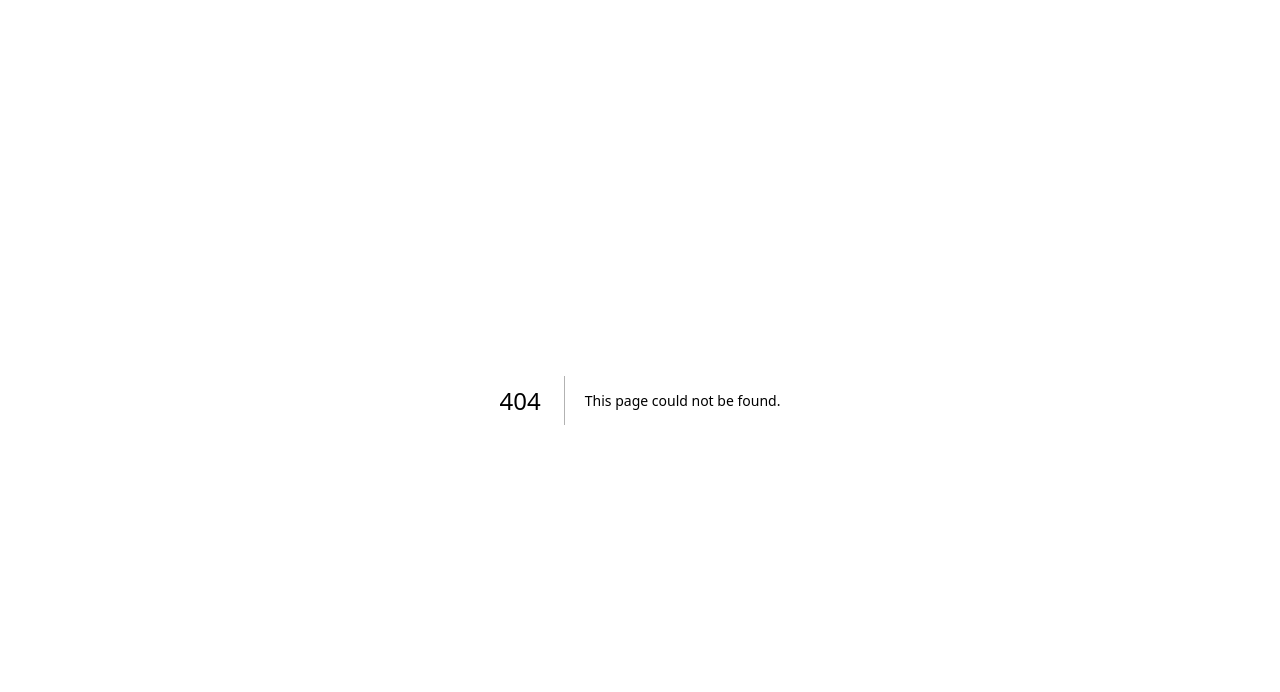
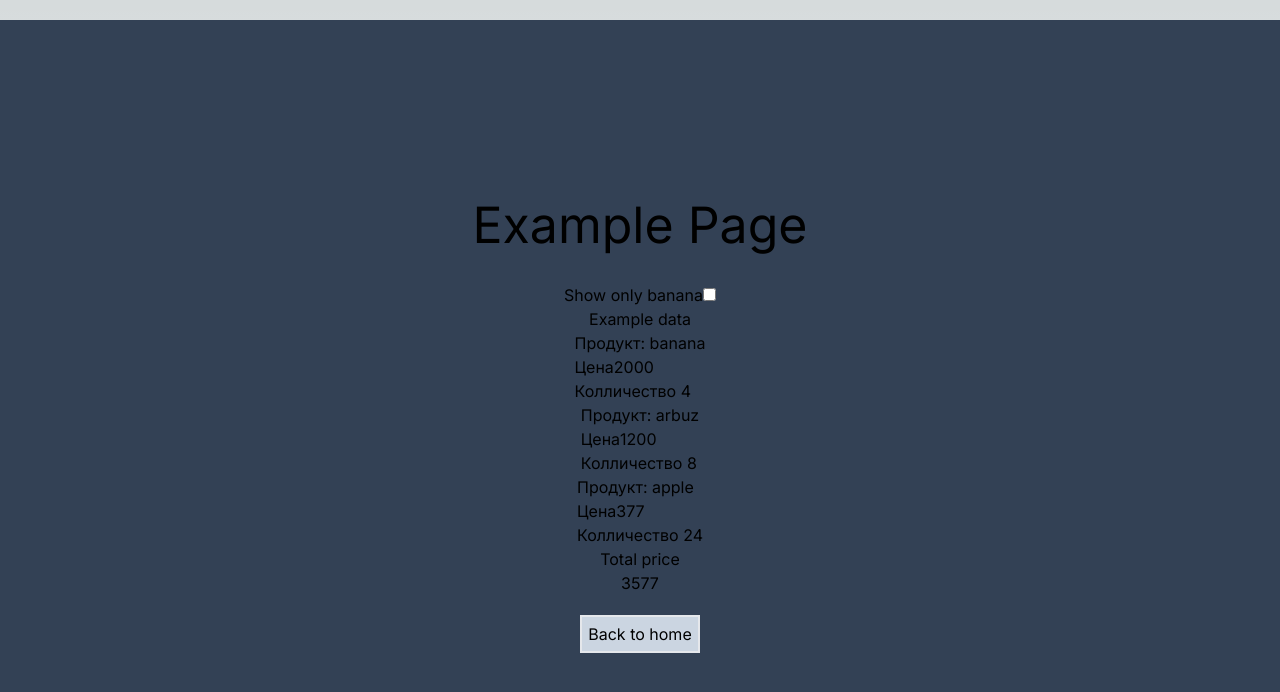
Before and after one commit to Vichislav/gameshop, a Next.js app: page /example in a window 1280 px wide. Before the commit this address had no page. Shown: the top 692 px of the page. Built offline with nearby package versions, Linux system fonts and the light colour scheme.

Commit message:
example component work

```diff
--- /dev/null
+++ b/app/example/page.tsx
@@ -0,0 +1,96 @@
+'use client'
+import { useEffect, useState } from 'react'
+import { useRouter } from 'next/navigation';
+import React from 'react';
+
+interface IProduct {
+  name: string,
+  count: number,
+  price: number,
+}
+
+
+
+const products: IProduct[] = [
+  { name: "banana", count: 2, price: 1000 },
+  { name: "banana", count: 2, price: 1000 },
+  { name: "arbuz", count: 2, price: 1000 },
+  { name: "arbuz", count: 4, price: 100 },
+  { name: "arbuz", count: 2, price: 100 },
+  { name: "apple", count: 7, price: 333 },
+  { name: "apple", count: 8, price: 22 },
+  { name: "apple", count: 9, price: 22 },
+];
+
+
+const filtredProducts = (products: IProduct[]) => {
+  const newObj: Record<string, IProduct[]> = {}
+
+  products.forEach((item: IProduct) => {
+    if(newObj.hasOwnProperty(item.name)) {
+      newObj[item.name][0].count += item.count
+      newObj[item.name][0].price += item.price
+    }else{
+      newObj[item.name] = [item]
+    }
+  })
+  return newObj
+}
+
+const filterObj = filtredProducts(products)
+
+
+export default function Example() {
+
+  const [show, setShow] = useState<boolean>(false)
+  const [arr, setArr] = useState<IProduct[][]>(Object.values(filterObj))
+  const [totalCost, setTotalCost] = useState<number>(0)
+
+  const handleCheckbox = () => {
+      setShow(prev => !prev)
+  }
+  const router = useRouter();
+
+  const goToHome = () => {
+      router.push('/');
+  };
+
+  useEffect(()=>{
+
+    if(!show) {
+
+      setArr(Object.values(filterObj))
+      setTotalCost(Object.values(filterObj).reduce((total, item) => total + item[0].price, 0))
+    }else{
+      setArr(Object.values(filterObj).filter((item)=> item[0].name === "banana"))
+      setTotalCost(Object.values(filterObj).filter((item)=> item[0].name === "banana").reduce((total, item) => total + item[0].price, 0))
+    }
+
+  }, [show])
+
+
+  return (
+    <section className="flex flex-col w-[100%] gap-[20px] mt-[20px] justify-center items-center min-h-screen min-w-[100%] bg-slate-700">
+      <h1 className="text-[50px]">Example Page</h1>
+        <div className=' w-[80%] grid grid-cols-1 justify-center justify-items-center'>
+          <div>
+            <label>Show only banana</label>
+            <input type='checkbox' checked={show} onChange={handleCheckbox}></input>
+          </div>
+          Example data
+         {arr?.map((item: IProduct[]) => {
+            return(
+              <div key={item[0].name}>
+                <p> Продукт: {item[0].name}</p>
+                <p> Цена{item[0].price}</p>
+                <p>Колличество {item[0].count}</p>
+              </div>
+            )
+         })}
+         <h1>Total price</h1>
+         <p>{totalCost}</p>
+        </div>
+        <button className='w-[120px] p-[5px] border-2 bg-slate-300' onClick={goToHome}>Back to home</button>
+    </section>
+  );
+}
--- a/app/first/components/index.tsx
+++ b/app/first/components/index.tsx
@@ -19,6 +19,10 @@ export default function Grid ({ dataProps }: UserListProps)  {
         router.push('/basket');
     };
 
+    const goToExample = () => {
+      router.push('/example');
+  };
+
     useEffect(()=>{
         setData(dataProps)
     }, [dataProps])
@@ -35,6 +39,7 @@ export default function Grid ({ dataProps }: UserListProps)  {
           })}
         </div>
         <button className='w-[120px] p-[5px] border-2 bg-slate-300' onClick={goToBasket}>to Basket</button>
+        <button className='w-[120px] p-[5px] border-2 bg-slate-300' onClick={goToExample}>to Example</button>
     </div>
   );
 }
```
